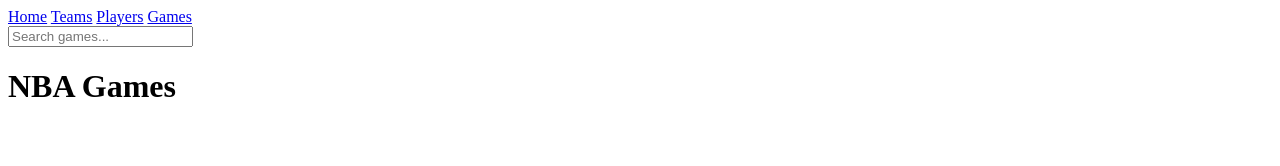
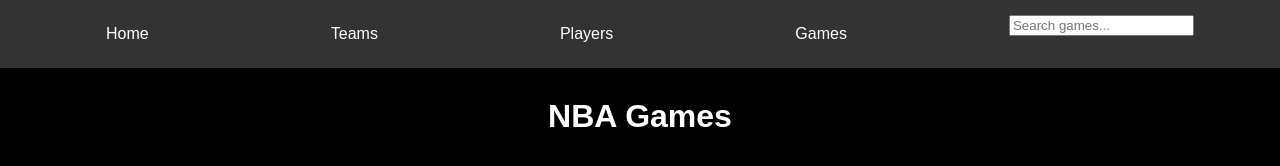
Before and after one commit to KHOIDZ113/duykhoi, a plain HTML site: page games.html in a window 1280 px wide. Drawn offline with Linux system fonts and the light colour scheme; no server answers.

Commit message:
change path

```diff
--- a/games.html
+++ b/games.html
@@ -4,20 +4,20 @@
     <meta charset="UTF-8">
     <meta name="viewport" content="width=device-width, initial-scale=1.0">
     <title>NBA Games</title>
-    <link rel="stylesheet" href="style33.css">
+    <link rel="stylesheet" href="./style.css">
 </head>
 <body>
     <div class="navbar">
-        <a href="index.html">Home</a>
-        <a href="teams.html">Teams</a>
-        <a href="players.html">Players</a>
-        <a href="games.html">Games</a>
+        <a href="./index.html">Home</a>
+        <a href="./teams.html">Teams</a>
+        <a href="./players.html">Players</a>
+        <a href="./games.html">Games</a>
         <div class="search-container">
             <input type="text" id="searchInput" placeholder="Search games...">
         </div>
     </div>
     <div class="header"><h1>NBA Games</h1></div>
     <div class="games" id="games-list"></div>
-    <script src="games.js"></script>
+    <script src="./games.js"></script>
 </body>
 </html>
--- a/index/style.css
+++ /dev/null
@@ -1,85 +0,0 @@
-body {
-    margin: 0;
-    padding: 0;
-    font-family: Arial, sans-serif;
-    background-color: #f0f0f0;
-    color: #000;
-}
-
-/* Navbar */
-.navbar {
-    background-color: #0e2240;
-    padding: 15px;
-    display: flex;
-    justify-content: space-around;
-    align-items: center;
-}
-
-.navbar a {
-    color: #fff;
-    text-decoration: none;
-    padding: 10px 20px;
-    font-size: 18px;
-    transition: 0.3s;
-}
-
-.navbar a:hover {
-    background-color: #17408b;
-    border-radius: 5px;
-}
-
-/* Header */
-.header {
-    background-color: #1d428a;
-    color: white;
-    padding: 40px 20px;
-    text-align: center;
-}
-
-.header h1 {
-    margin: 0;
-    font-size: 40px;
-}
-
-/* Sections */
-.section {
-    padding: 40px 20px;
-    text-align: center;
-}
-
-.section h2 {
-    font-size: 32px;
-    margin-bottom: 20px;
-}
-
-.teams, .players, .games {
-    display: flex;
-    flex-wrap: wrap;
-    justify-content: center;
-}
-
-/* Card design */
-.card {
-    background-color: white;
-    color: black;
-    padding: 20px;
-    margin: 10px;
-    border-radius: 10px;
-    width: 250px;
-    text-align: center;
-    box-shadow: 0 4px 8px rgba(0, 0, 0, 0.2);
-}
-
-/* Search bar */
-.search-container input {
-    padding: 10px;
-    font-size: 16px;
-    border: none;
-    border-radius: 5px;
-    width: 200px;
-    transition: width 0.3s ease;
-}
-
-.search-container input:focus {
-    width: 250px;
-}
```
Also changed, not shown: index.html (+5 -5 lines), players.html (renamed from players/players.html, +6 -6 lines), teams.html (renamed from teams/teams.html, +6 -6 lines), players.js (renamed from players/players.js), style1.css (renamed from teams/style1.css), style2.css (renamed from players/style2.css), teams.js (renamed from teams/teams.js).
